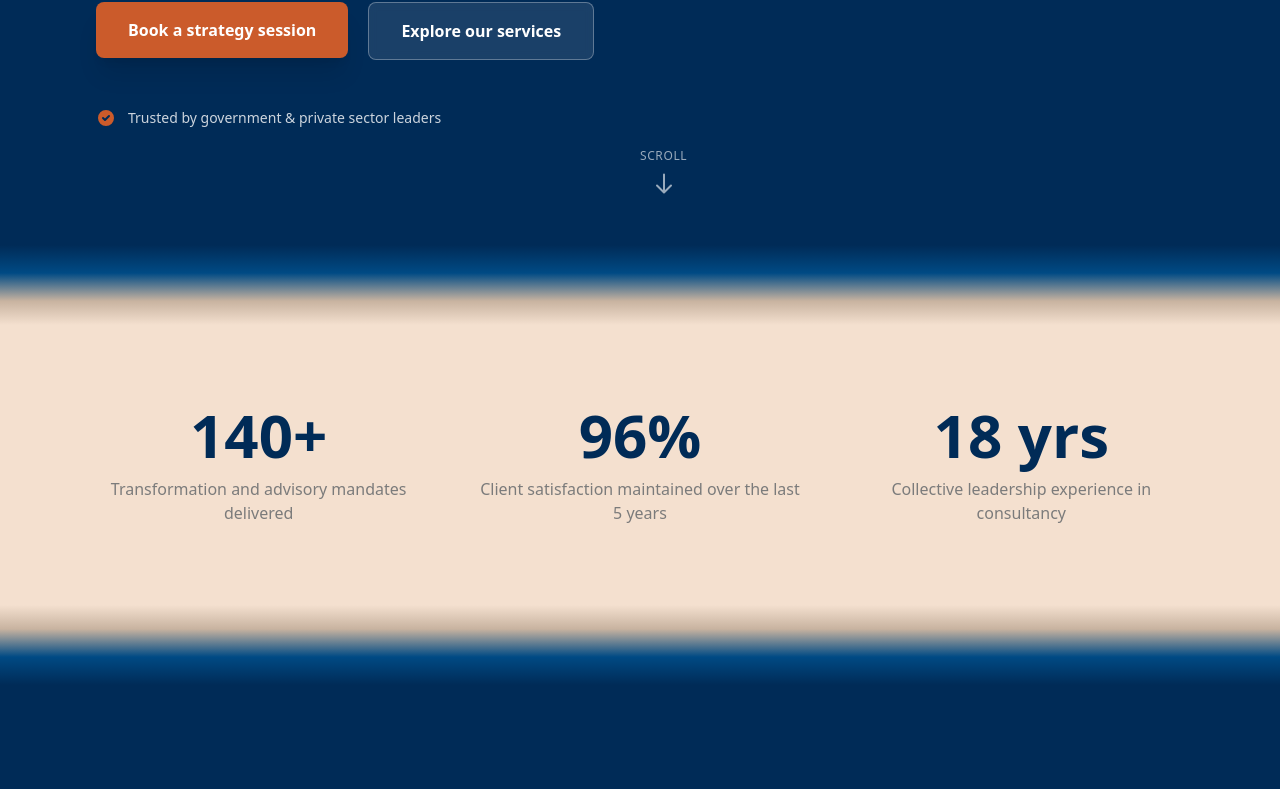
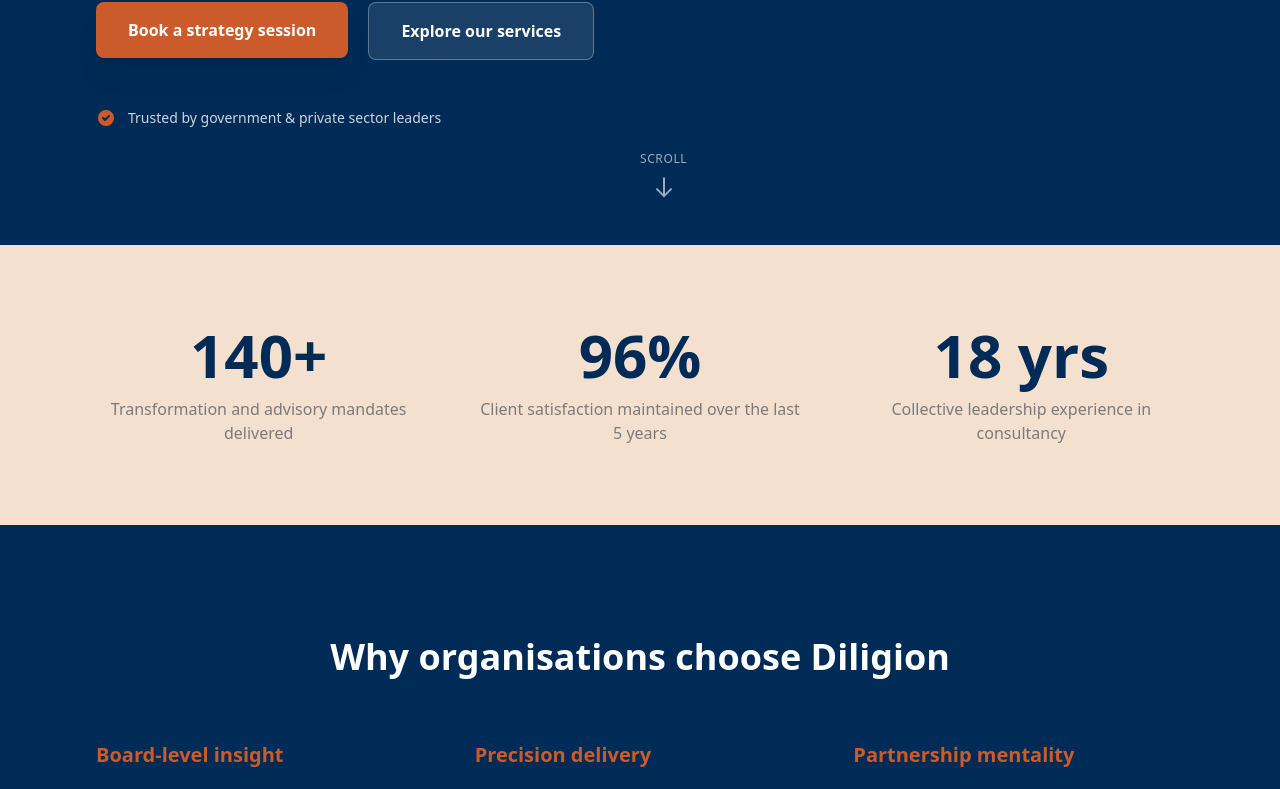
Before and after one commit to AhmedRaisi/Diligion, a Next.js app: page /en in a window 1280 px wide. Shown: the part 619-1408 px from the top of the page. Built offline with nearby package versions, Linux system fonts and the light colour scheme.

Commit message:
Fix black

```diff
--- a/app/[locale]/page.tsx
+++ b/app/[locale]/page.tsx
@@ -3,6 +3,7 @@
 import Header from '@/components/layout/Header'
 import Footer from '@/components/layout/Footer'
 import Reveal from '@/components/Reveal'
+import CountUp from '@/components/CountUp'
 import Image from 'next/image'
 
 export default async function HomePage() {
@@ -98,18 +99,17 @@
           </div>
         </section>
 
-        {/* Gradient Transition: Navy → Beige */}
-        <div className="gradient-navy-to-beige"></div>
-
         {/* Stats Section - Beige */}
         <section className="py-16 md:py-20 bg-[#f4e0cf]">
           <div className="container max-w-6xl mx-auto px-6 md:px-8">
             <ul className="grid grid-cols-1 md:grid-cols-3 gap-12 md:gap-14">
               <Reveal>
                 <li className="text-center space-y-3">
-                  <div className="text-4xl md:text-5xl lg:text-6xl font-bold text-[#002b57]">
-                    140+
-                  </div>
+                  <CountUp
+                    end={140}
+                    suffix="+"
+                    className="text-4xl md:text-5xl lg:text-6xl font-bold text-[#002b57]"
+                  />
                   <div className="text-sm md:text-base text-[#7b7b7b] font-medium leading-relaxed max-w-xs mx-auto">
                     {t('stats.projects.label')}
                   </div>
@@ -117,9 +117,11 @@
               </Reveal>
               <Reveal delay={100}>
                 <li className="text-center space-y-3">
-                  <div className="text-4xl md:text-5xl lg:text-6xl font-bold text-[#002b57]">
-                    96%
-                  </div>
+                  <CountUp
+                    end={96}
+                    suffix="%"
+                    className="text-4xl md:text-5xl lg:text-6xl font-bold text-[#002b57]"
+                  />
                   <div className="text-sm md:text-base text-[#7b7b7b] font-medium leading-relaxed max-w-xs mx-auto">
                     {t('stats.satisfaction.label')}
                   </div>
@@ -127,9 +129,11 @@
               </Reveal>
               <Reveal delay={200}>
                 <li className="text-center space-y-3">
-                  <div className="text-4xl md:text-5xl lg:text-6xl font-bold text-[#002b57]">
-                    18 yrs
-                  </div>
+                  <CountUp
+                    end={18}
+                    suffix=" yrs"
+                    className="text-4xl md:text-5xl lg:text-6xl font-bold text-[#002b57]"
+                  />
                   <div className="text-sm md:text-base text-[#7b7b7b] font-medium leading-relaxed max-w-xs mx-auto">
                     {t('stats.experience.label')}
                   </div>
@@ -138,9 +142,6 @@
             </ul>
           </div>
         </section>
-
-        {/* Gradient Transition: Beige → Navy */}
-        <div className="gradient-beige-to-navy"></div>
 
         {/* Values Section - Navy */}
         <section className="py-20 md:py-28 bg-[#002b57] text-white">
@@ -186,9 +187,6 @@
             </div>
           </div>
         </section>
-
-        {/* Gradient Transition: Navy → Beige */}
-        <div className="gradient-navy-to-beige"></div>
 
         {/* Services Section - Beige */}
         <section className="py-20 md:py-28 bg-[#f4e0cf]">
@@ -268,9 +266,6 @@
           </div>
         </section>
 
-        {/* Gradient Transition: Beige → Navy */}
-        <div className="gradient-beige-to-navy"></div>
-
         {/* CTA Section - Navy */}
         <section className="py-20 md:py-28 bg-[#002b57] text-white">
           <div className="container max-w-4xl mx-auto px-6 md:px-8 text-center">
--- a/app/[locale]/schedule/page.tsx
+++ b/app/[locale]/schedule/page.tsx
@@ -30,7 +30,7 @@
         </header>
 
         {/* Steps Section */}
-        <section className="section transition-colors duration-300">
+        <section className="section bg-neutral-light transition-colors duration-300">
           <div className="container">
             <div className="grid md:grid-cols-3 grid-gap mb-[var(--s-12)]">
               <Reveal>
@@ -77,14 +77,15 @@
             <Reveal delay={300}>
               <div className="text-center max-w-2xl mx-auto">
                 <p className="text-primary mb-[var(--s-8)]">{t('note')}</p>
-                <div className="bg-neutral-light p-[var(--s-12)] rounded-lg">
-                  <p className="text-primary mb-[var(--s-6)]">
+                <div className="group relative bg-white p-8 md:p-12 rounded-2xl border-2 border-primary/10 hover:border-primary/30 transition-all duration-300 shadow-sm hover:shadow-lg">
+                  <div className="absolute top-0 right-0 w-24 h-24 bg-primary/5 rounded-bl-[4rem]"></div>
+                  <p className="text-primary mb-[var(--s-6)] relative z-10">
                     {/* TODO: Integrate Calendly or Cal.com widget here */}
                     Scheduling widget will be integrated here
                   </p>
                   <Link
                     href="/contact"
-                    className="inline-flex items-center justify-center bg-[var(--brand-accent)] hover:opacity-90 text-white px-6 py-3 rounded-lg font-semibold transition-opacity"
+                    className="inline-flex items-center justify-center bg-accent hover:bg-accent/90 text-white px-8 py-4 rounded-lg font-semibold transition-all shadow-lg hover:shadow-xl transform hover:-translate-y-0.5"
                   >
                     {t('button')}
                   </Link>
--- a/app/[locale]/services/page.tsx
+++ b/app/[locale]/services/page.tsx
@@ -80,7 +80,7 @@
         </section>
 
         {/* Financial Consultancy */}
-        <section className="section bg-neutral-light transition-colors duration-300">
+        <section className="section bg-neutral-light transition-colors duration-300 border-t border-primary/5">
           <div className="container">
             <div className="h-group">
               <Reveal>
@@ -124,7 +124,7 @@
         </section>
 
         {/* Contract Consultancy */}
-        <section className="section bg-neutral-light transition-colors duration-300">
+        <section className="section bg-neutral-light transition-colors duration-300 border-t border-primary/5">
           <div className="container">
             <div className="h-group">
               <Reveal>
@@ -168,7 +168,7 @@
         </section>
 
         {/* Process Section */}
-        <section className="section bg-neutral-light transition-colors duration-300">
+        <section className="section bg-neutral-light transition-colors duration-300 border-t border-primary/5">
           <div className="container">
             <div className="h-group">
               <Reveal>
--- a/app/globals.css
+++ b/app/globals.css
@@ -109,29 +109,25 @@
 
   /* =============================================
      CLEAN GRADIENT TRANSITIONS
-     Simple, thin gradients between sections
+     Subtle, professional transitions between sections
      ============================================= */
 
-  /* Navy → Beige transition (80px) */
+  /* Navy → Beige transition */
   .gradient-navy-to-beige {
-    height: 80px;
+    height: 3rem;
     background: linear-gradient(
       to bottom,
       #002b57 0%,
-      #004a84 35%,
-      #c8b3a0 70%,
       #f4e0cf 100%
     );
   }
 
-  /* Beige → Navy transition (80px) */
+  /* Beige → Navy transition */
   .gradient-beige-to-navy {
-    height: 80px;
+    height: 3rem;
     background: linear-gradient(
       to bottom,
       #f4e0cf 0%,
-      #c8b3a0 30%,
-      #004a84 65%,
       #002b57 100%
     );
   }
--- a/components/CountUp.tsx
+++ b/components/CountUp.tsx
@@ -6,10 +6,17 @@
   end: number
   duration?: number
   suffix?: string
+  prefix?: string
   className?: string
 }
 
-export default function CountUp({ end, duration = 2000, suffix = '', className = '' }: CountUpProps) {
+export default function CountUp({
+  end,
+  duration = 2000,
+  suffix = '',
+  prefix = '',
+  className = ''
+}: CountUpProps) {
   const [count, setCount] = useState(0)
   const [isVisible, setIsVisible] = useState(false)
   const ref = useRef<HTMLDivElement>(null)
@@ -17,11 +24,11 @@
   useEffect(() => {
     const observer = new IntersectionObserver(
       ([entry]) => {
-        if (entry.isIntersecting && !isVisible) {
+        if (entry.isIntersecting) {
           setIsVisible(true)
         }
       },
-      { threshold: 0.3 }
+      { threshold: 0.1 }
     )
 
     if (ref.current) {
@@ -33,36 +40,44 @@
         observer.unobserve(ref.current)
       }
     }
-  }, [isVisible])
+  }, [])
 
   useEffect(() => {
     if (!isVisible) return
 
-    const startTime = Date.now()
-    const endTime = startTime + duration
+    let startTime: number | null = null
+    let animationFrame: number
 
-    const timer = setInterval(() => {
-      const now = Date.now()
-      const progress = Math.min((now - startTime) / duration, 1)
+    const animate = (timestamp: number) => {
+      if (!startTime) startTime = timestamp
+      const progress = timestamp - startTime
+      const percentage = Math.min(progress / duration, 1)
 
       // Easing function for smooth animation
-      const easeOutQuart = 1 - Math.pow(1 - progress, 4)
+      const easeOutQuart = 1 - Math.pow(1 - percentage, 4)
       const currentCount = Math.floor(easeOutQuart * end)
 
       setCount(currentCount)
 
-      if (progress === 1) {
-        clearInterval(timer)
+      if (percentage < 1) {
+        animationFrame = requestAnimationFrame(animate)
+      } else {
         setCount(end)
       }
-    }, 16) // ~60fps
+    }
 
-    return () => clearInterval(timer)
+    animationFrame = requestAnimationFrame(animate)
+
+    return () => {
+      if (animationFrame) {
+        cancelAnimationFrame(animationFrame)
+      }
+    }
   }, [isVisible, end, duration])
 
   return (
     <div ref={ref} className={className}>
-      {count}{suffix}
+      {prefix}{count}{suffix}
     </div>
   )
 }
```
Also changed, not shown: app/[locale]/about/page.tsx (+15 -12 lines).
